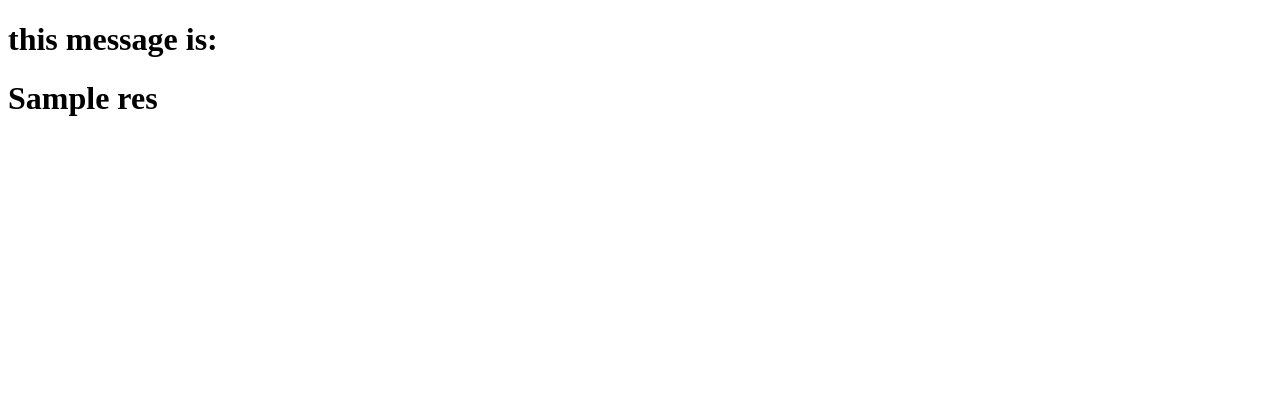
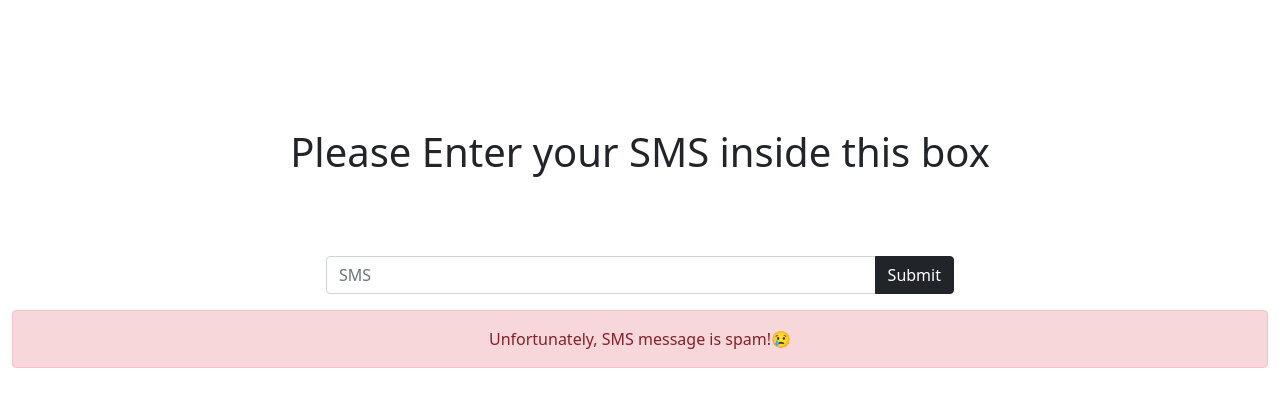
Before and after one commit to Amr-Hegazy1/ML-Spam-Detection, a Flask app: template templates/result11.html in a window 1280 px wide. Shown: the top 407 px of the page. Run offline with Flask 2, Linux system fonts and the light colour scheme; the template is opened without the code that fills it: most values are stand-ins (such as "Sample title", 1, 10 or a date in 2020); parts of the project's set-up code (start-up, migrations or seed data) failed here and were passed over.

Commit message:
updated ui

```diff
--- a/app.py
+++ b/app.py
@@ -18,7 +18,7 @@ def predict():
 		data = [message]
 		prediction=loaded_model.predict(data)[0]
 
-	return render_template('result11.html', res = prediction)
+	return render_template('result11.html', res = prediction, msg = message)
 
 if __name__ == "__main__":
 	app.run(debug = True)
--- a/templates/result11.html
+++ b/templates/result11.html
@@ -1,14 +1,32 @@
 <!DOCTYPE html>
 <html>
 <head>
-	<title>result</title>
+	<title>Result</title>
+	<link href="https://cdn.jsdelivr.net/npm/bootstrap@5.1.3/dist/css/bootstrap.min.css" rel="stylesheet" integrity="sha384-1BmE4kWBq78iYhFldvKuhfTAU6auU8tT94WrHftjDbrCEXSU1oBoqyl2QvZ6jIW3" crossorigin="anonymous">
+	<script src="https://cdn.jsdelivr.net/npm/bootstrap@5.1.3/dist/js/bootstrap.bundle.min.js" integrity="sha384-ka7Sk0Gln4gmtz2MlQnikT1wXgYsOg+OMhuP+IlRH9sENBO0LRn5q+8nbTov4+1p" crossorigin="anonymous"></script>
 </head>
 
 <body>
-    <h1>this message is:</h1>
+	<div class="container-fluid" style="text-align:center;padding-top:10%">
+		<h1>Please Enter your SMS inside this box</h1>
+		<br><br><br>
+		<form name = "passdata", method = "post">
+			<div class="input-group mb-3" style="width:50%;margin-left:25%;">
+				<input type="text" class="form-control" placeholder="SMS" name = "msg" size="" value="{{msg}}">
+				<button type="submit" class="btn btn-dark" name = "predict">Submit</button>
+			</div>
 
-    <h1>{{res}}</h1>
+		</form>
+        {% if res == "ham" %}
 
-
+            <div class="alert alert-success" role="alert">
+                SMS message is not spam!😁
+            </div>
+        {% else %}
+            <div class="alert alert-danger" role="alert">
+                Unfortunately, SMS message is spam!😢
+            </div>
+        {% endif %}
+	</div>
 </body>
 </html>
```
Also changed, not shown: templates/home11.html (+12 -5 lines).
